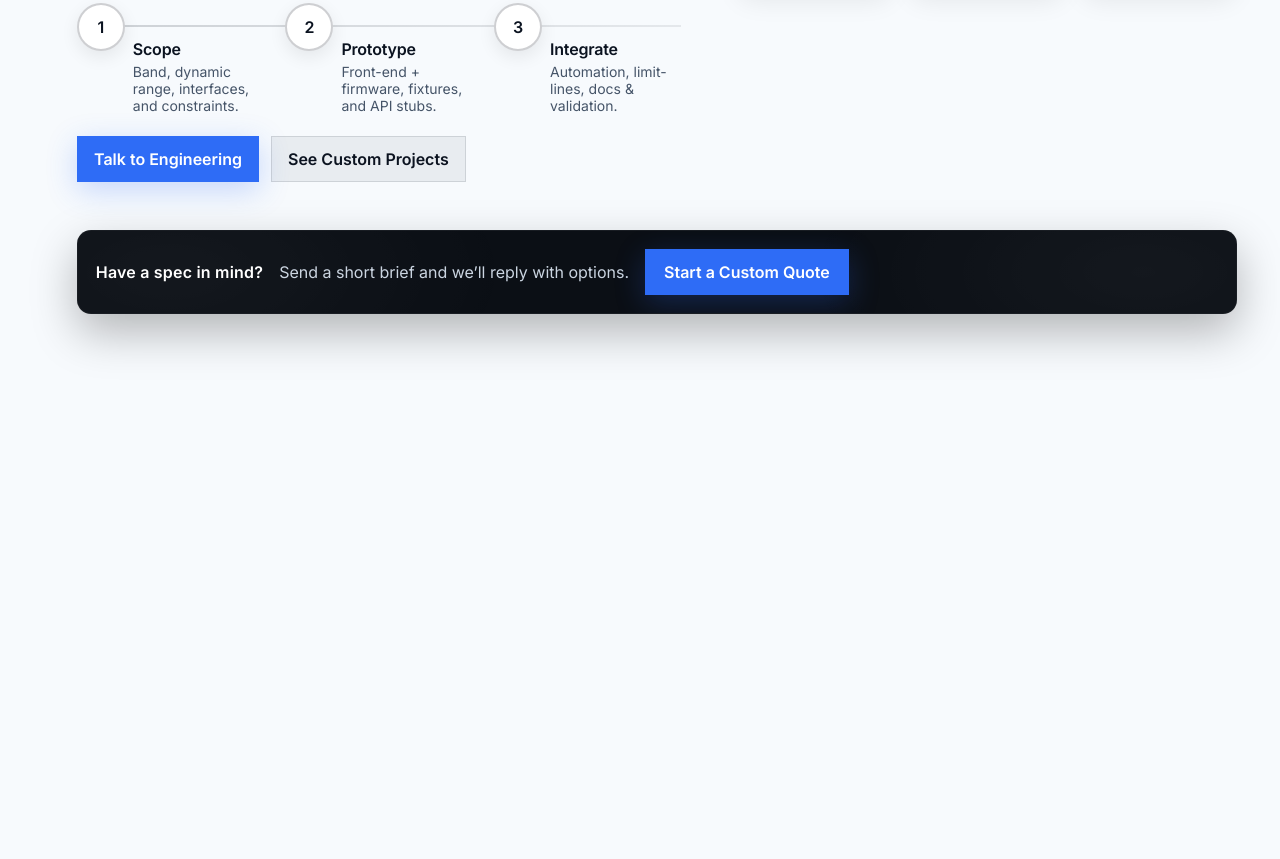
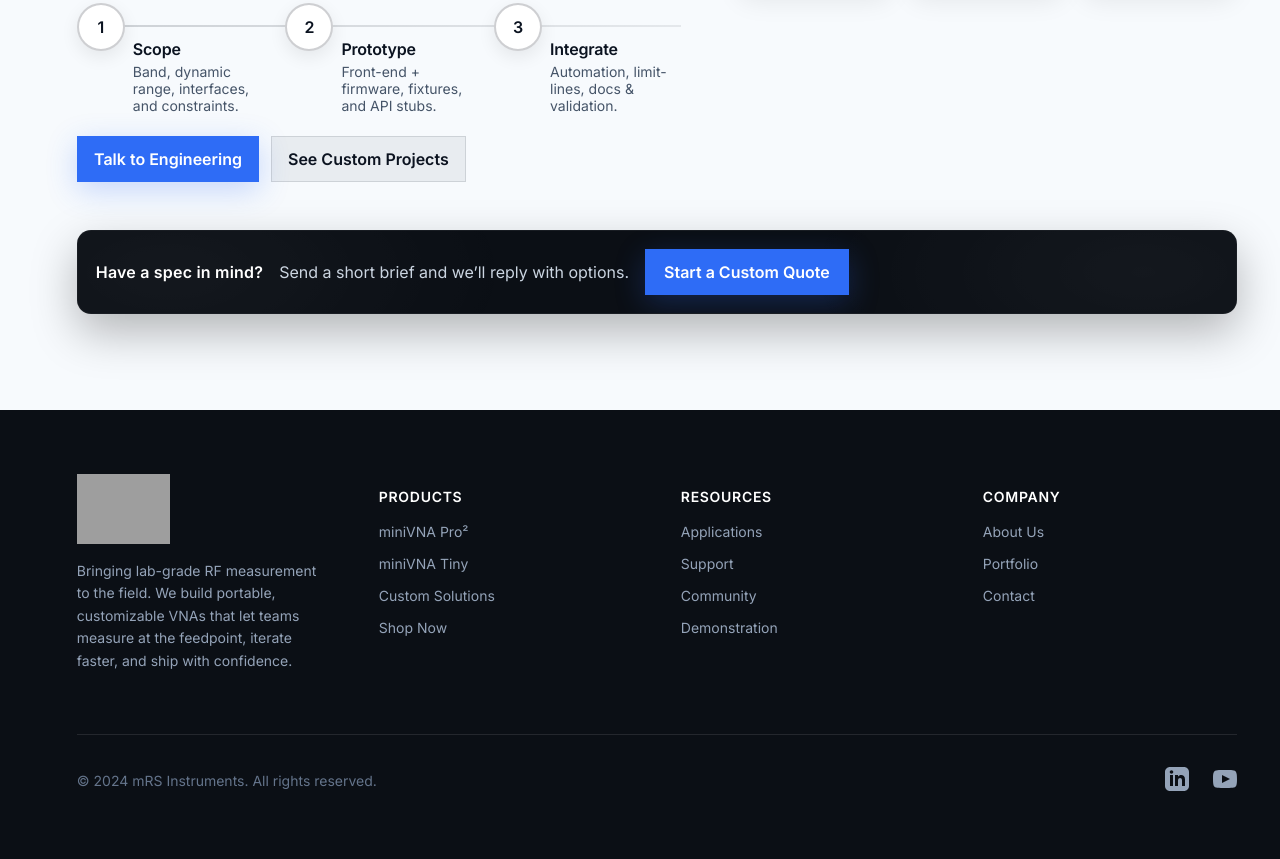
Before and after one commit to Gianluca7272/website, a plain HTML site: page index.html in a window 1280 px wide. Shown: the part 5353-6212 px from the top of the page. Before the commit the page ends 5763 px from the top, so only its background shows below. Drawn offline with Linux system fonts and the light colour scheme; grey boxes are pictures that could not be loaded.

Commit message:
Update index.html
Footer

```diff
--- a/index.html
+++ b/index.html
@@ -1503,6 +1503,115 @@ hr, .divider, .section-divider, .blue-divider, .rule, .section-rule, .edge, .lin
 }
 
 .brand-rail { display: none !important; }
+
+
+/* ========== FOOTER ========== */
+.site-footer {
+  background: #0b0f15;
+  color: #cbd5e1;
+}
+.footer-wrap {
+  width: 100%;
+  max-width: var(--wrap-max);
+  margin: 0 auto;
+  padding: clamp(64px, 8vh, 96px) var(--page-pad);
+}
+.footer-grid {
+  display: grid;
+  grid-template-columns: 1fr;
+  gap: 32px;
+}
+@media (min-width: 640px) {
+  .footer-grid {
+    grid-template-columns: repeat(2, minmax(0,1fr));
+  }
+}
+@media (min-width: 1024px) {
+  .footer-grid {
+    grid-template-columns: repeat(4, minmax(0,1fr));
+    gap: 48px;
+  }
+}
+.footer-brand {
+  grid-column: span 1 / span 1;
+}
+@media (min-width: 640px) {
+  .footer-brand {
+    grid-column: span 2 / span 2;
+  }
+}
+@media (min-width: 1024px) {
+  .footer-brand {
+    grid-column: span 1 / span 1;
+  }
+}
+.footer-brand .logo {
+  color: #fff;
+  margin-bottom: 16px;
+}
+.footer-brand .logo img {
+  height: 70px;
+}
+.footer-brand p {
+  font-size: 14px;
+  color: #94a3b8;
+  line-height: 1.6;
+  max-width: 320px;
+}
+.footer-links h3 {
+  font-size: 14px;
+  font-weight: 600;
+  color: #fff;
+  letter-spacing: 0.05em;
+  text-transform: uppercase;
+}
+.footer-links ul {
+  list-style: none;
+  margin: 16px 0 0;
+  padding: 0;
+  display: grid;
+  gap: 12px;
+}
+.footer-links a {
+  font-size: 14px;
+  color: #94a3b8;
+  text-decoration: none;
+  transition: color .15s ease;
+}
+.footer-links a:hover {
+  color: #fff;
+}
+.footer-bottom {
+  margin-top: 48px;
+  padding-top: 32px;
+  border-top: 1px solid rgba(255,255,255, .1);
+  display: flex;
+  flex-direction: column;
+  align-items: center;
+  gap: 16px;
+}
+@media (min-width: 640px) {
+  .footer-bottom {
+    flex-direction: row;
+    justify-content: space-between;
+  }
+}
+.footer-bottom p {
+  font-size: 14px;
+  color: #64748b;
+  margin:0;
+}
+.socials {
+  display: flex;
+  gap: 24px;
+}
+.socials a {
+  color: #94a3b8;
+  transition: color .15s ease;
+}
+.socials a:hover {
+  color: #fff;
+}
 
 </style>
 </head>
@@ -2778,5 +2887,66 @@ hr, .divider, .section-divider, .blue-divider, .rule, .section-rule, .edge, .lin
   })();
 </script>
 
+<!-- ================= FOOTER ================= -->
+<footer class="site-footer">
+  <div class="footer-wrap">
+    <div class="footer-grid">
+      <div class="footer-brand">
+        <a class="logo" href="#">
+          <img src="https://mrsinstruments.com/wp-content/uploads/2023/01/logo-mRS-Instruments-no-spzoo-bianco-e1750533229463.png" alt="mRS Instruments logo">
+        </a>
+        <p>
+          Bringing lab-grade RF measurement to the field. We build portable, customizable VNAs that let teams measure at the feedpoint, iterate faster, and ship with confidence.
+        </p>
+      </div>
+      <div class="footer-links">
+        <h3>Products</h3>
+        <ul>
+          <li><a href="#products">miniVNA Pro²</a></li>
+          <li><a href="#products">miniVNA Tiny</a></li>
+          <li><a href="#custom">Custom Solutions</a></li>
+          <li><a href="#">Shop Now</a></li>
+        </ul>
+      </div>
+      <div class="footer-links">
+        <h3>Resources</h3>
+        <ul>
+          <li><a href="#applications">Applications</a></li>
+          <li><a href="#">Support</a></li>
+          <li><a href="#">Community</a></li>
+          <li><a href="#">Demonstration</a></li>
+        </ul>
+      </div>
+      <div class="footer-links">
+        <h3>Company</h3>
+        <ul>
+          <li><a href="#">About Us</a></li>
+          <li><a href="#">Portfolio</a></li>
+          <li><a href="#">Contact</a></li>
+        </ul>
+      </div>
+    </div>
+    <div class="footer-bottom">
+      <p>&copy; 2024 mRS Instruments. All rights reserved.</p>
+      <div class="socials">
+<a href="https://www.linkedin.com/company/mrs-instruments/posts/?feedView=all"
+   aria-label="LinkedIn"
+   target="_blank"
+   rel="noopener noreferrer">
+  <svg fill="currentColor" viewBox="0 0 24 24" width="24" height="24" aria-hidden="true">
+    <path d="M19 0h-14c-2.761 0-5 2.239-5 5v14c0 2.761 2.239 5 5 5h14c2.762 0 5-2.239 5-5v-14c0-2.761-2.238-5-5-5zm-11 19h-3v-11h3v11zm-1.5-12.268c-.966 0-1.75-.784-1.75-1.75s.784-1.75 1.75-1.75 1.75.784 1.75 1.75-.784 1.75-1.75 1.75zm13.5 12.268h-3v-5.604c0-3.368-4-3.113-4 0v5.604h-3v-11h3v1.765c1.396-2.586 7-2.777 7 2.476v6.759z"></path>
+  </svg>
+</a>
+
+        <a href="#" aria-label="YouTube">
+          <svg fill="currentColor" viewBox="0 0 24 24" width="24" height="24" aria-hidden="true">
+            <path d="M19.615 3.184c-3.604-.246-11.631-.245-15.23 0-3.897.266-4.356 2.62-4.385 8.816.029 6.185.484 8.549 4.385 8.816 3.6.245 11.626.246 15.23 0 3.897-.266 4.356-2.62 4.385-8.816-.029-6.185-.484-8.549-4.385-8.816zm-10.615 12.816v-8l8 3.993-8 4.007z"></path>
+          </svg>
+        </a>
+      </div>
+    </div>
+  </div>
+</footer>
+
 </body>
 </html>
```
